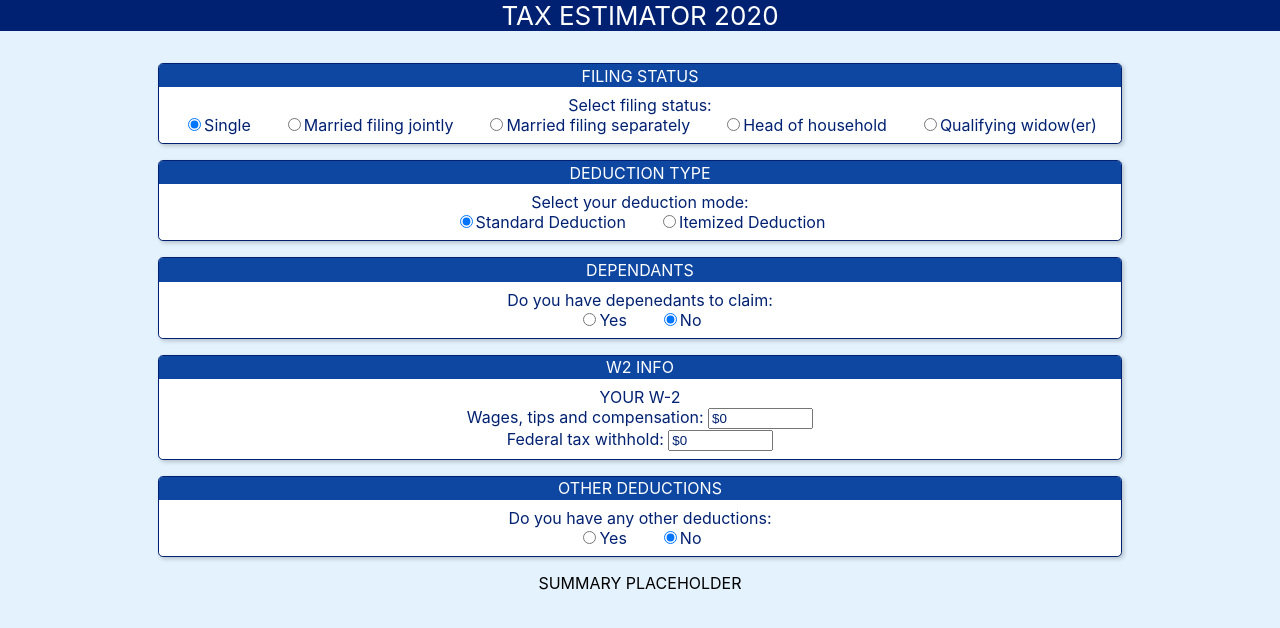
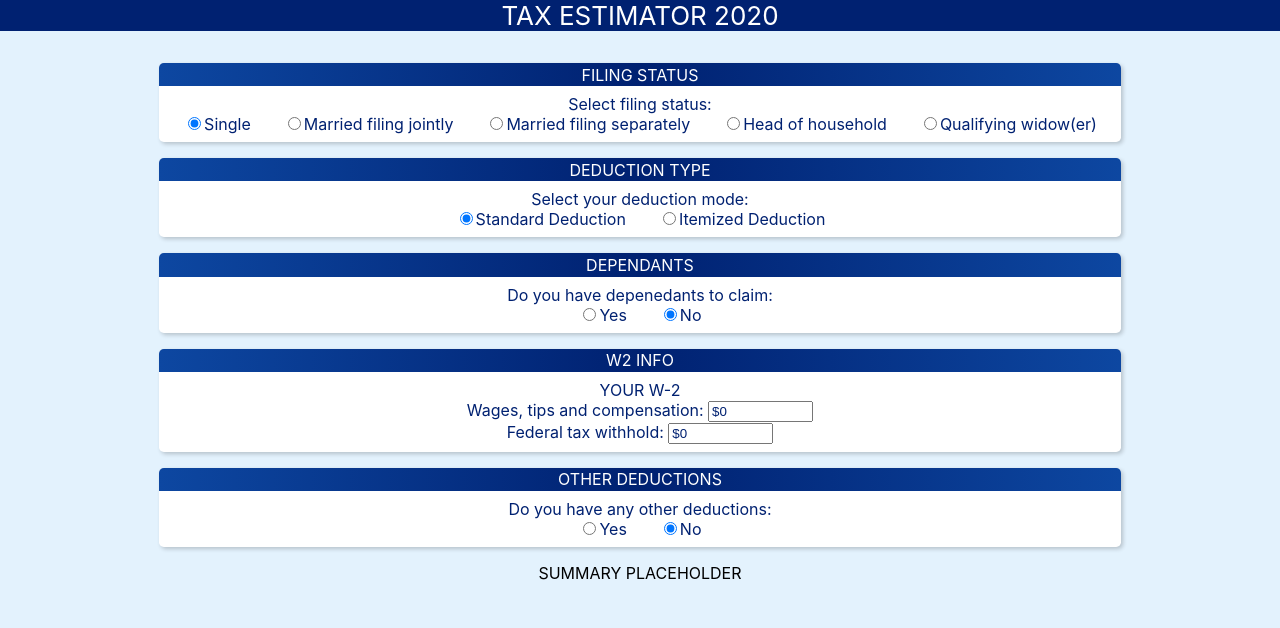
Before and after one commit to TeslaSoftware/tax-estimator, a React (Create React App) app: page / in a window 1280 px wide. Shown: the top 628 px of the page. Built offline with nearby package versions, Linux system fonts and the light colour scheme.

Commit message:
adjusted UI and refractored code for easier readability

```diff
--- a/src/App.js
+++ b/src/App.js
@@ -114,6 +114,8 @@ class App extends React.Component {
     this.changePostTaxDeductions = this.changePostTaxDeductions.bind(this);
     this.changeOtherDeductionsStatus = this.changeOtherDeductionsStatus.bind(this);
 
+
+
   }
 
   changeFilingStatus(event){
@@ -208,60 +210,12 @@ class App extends React.Component {
     });
   }
 
+
+
+
+
   render(){
-
-    var filingStatusSectionContent = <RadioGroup id="filing-status-main-container" radioGroupData={filingStatusRadioData} currentValue={this.state.filingStatus} handleChange={this.changeFilingStatus} />;
-    var deductionModeSectionContent = (
-      <div>
-        <RadioGroup id="deduction-mode-main-container" radioGroupData={deductionModeRadioData} currentValue={this.state.deductionMode} handleChange={this.changeDeductionMode} />
-          { //Render only if itemized deduction is selected
-            this.state.deductionMode === CONSTANTS.DEDUCTION_MODE.ITEMIZED &&
-            <InputNumber id="itemized-deduction-container" name="input-itemized-deduction" description="Itemized deduction value: " inputId="input-itemized-deduction" onChange={this.changeItemizedDeduction} value={this.state.itemizedDeductionValue} isCurrency={true}/>
-          }
-      </div>
-    );
-    var dedepndantsSectionContent = (
-      <div>
-        <RadioGroup id="dependants-claim-status-main-container"  radioGroupData={dependantsClaimStatusRadioData} currentValue={this.state.dependantsClaimStatus} handleChange={this.changeDependantsClaimStatus} />
-          {//Render only if dependants claim status is yes
-            this.state.dependantsClaimStatus === CONSTANTS.DEPENDANTS_CLAIM_STATUS.YES &&
-            <div className="dependants-number-main-container">
-              <InputNumber id="dependants-number-children-container" name="input-dependants-number-children" description="Number of qualifying children: " inputId="input-dependants-number-children" onChange={this.changeNumberOfDependantChildren} value={this.state.numberOfDependantChildren}  maxValue={10}/>
-              <InputNumber id="dependants-number-relatives-container" name="input-dependants-number-relatives" description="Number of qualifying relatives: " inputId="input-dependants-number-relatives" onChange={this.changeNumberOfDependantRelatives} value={this.state.numberOfDependantRelatives}  maxValue={10}/>
-            </div>
-          }
-      </div>
-    );
-    var w2SectionContent = (
-      <div>
-        <div id="w2-your-info"> YOUR W-2
-          <InputNumber id="wages-container" name="input-wages" description="Wages, tips and compensation: " inputId="input-wages" onChange={this.changeWages} value={this.state.wages} isCurrency={true}/>
-          <InputNumber id="tax-withhold-container" name="input-tax-withhold" description="Federal tax withhold: " inputId="input-tax-withhold" onChange={this.changeTaxWithhold} value={this.state.taxWithhold} isCurrency={true}/>
-        </div>
-          {
-            //Render only if married filing jointlty
-            this.state.filingStatus === CONSTANTS.FILING_STATUS_VALUE.MARRIED_FILING_JOINTLY &&
-            <div className="w2-spouse-info"> SPOUSE W-2
-              <InputNumber id="wages-spuse-container" name="input-wages-spouse" description="Wages, tips and compensation: " inputId="input-wages-spouse" onChange={this.changeWagesSpouse} value={this.state.wagesSpouse} isCurrency={true}/>
-              <InputNumber id="tax-withhold-spouse-container" name="input-tax-withhold-spouse" description="Federal tax withhold: " inputId="input-tax-withhold-spouse" onChange={this.changeTaxWithholdSpouse} value={this.state.taxWithholdSpouse} isCurrency={true}/>
-            </div>
-          }
-      </div>
-    );
-
-    var otherDeductionsSectionContent = (
-      <div>
-        <RadioGroup id="other-deductions-status-main-container" radioGroupData={otherDeductionsStatusRadioData} currentValue={this.state.otherDeductionsStatus} handleChange={this.changeOtherDeductionsStatus} />
-          {//Render only if other deduction are selected
-          this.state.otherDeductionsStatus === CONSTANTS.OTHER_DEDUCTIONS_STATUS.YES &&
-          <div id="other-deductions-main-container">
-          Enter other deductions:
-            <InputNumber id="pre-tax-deductions-container" name="input-pre-tax-deductions" description="Other pre-tax deductions: " inputId="input-pre-tax-deductions" onChange={this.changePreTaxDeductions} value={this.state.preTaxDeductions} isCurrency={true}/>
-            <InputNumber id="post-tax-deductions-container" name="input-post-tax-deductions" description="Other post-tax deductions: " inputId="input-post-tax-deductions" onChange={this.changePostTaxDeductions} value={this.state.postTaxDeductions} isCurrency={true}/>
-          </div>
-        }
-      </div>
-    );
+    //here you can add logic
 
     return (
       <div className="App">
@@ -275,14 +229,16 @@ class App extends React.Component {
               //Style UI
               //Create a display summary
               //Create logic to calculate balance
+              //Change UI to display step by step one section at a time. Also show progress in squares with numbers- highlight current section number
+              //use state variable to keep track on which screen you are and render only that section
 
             }
 
-            <DataEntrySection sectionName="FILING STATUS" sectionContent={filingStatusSectionContent} />
-            <DataEntrySection sectionName="DEDUCTION TYPE" sectionContent={deductionModeSectionContent} />
-            <DataEntrySection sectionName="DEPENDANTS" sectionContent={dedepndantsSectionContent} />
-            <DataEntrySection sectionName="W2 INFO" sectionContent={w2SectionContent} />
-            <DataEntrySection sectionName="OTHER DEDUCTIONS" sectionContent={otherDeductionsSectionContent} />
+            <DataEntrySection sectionName="FILING STATUS" sectionContent={this.generateFilingStatusSectionContent()} />
+            <DataEntrySection sectionName="DEDUCTION TYPE" sectionContent={this.generateDeductionModeSectionContent()} />
+            <DataEntrySection sectionName="DEPENDANTS" sectionContent={this.generateDedepndantsSectionContent()} />
+            <DataEntrySection sectionName="W2 INFO" sectionContent={this.generateW2SEctionContent()} />
+            <DataEntrySection sectionName="OTHER DEDUCTIONS" sectionContent={this.generateOtherDeductionsSectionContent()} />
 
 
 
@@ -302,6 +258,75 @@ class App extends React.Component {
       </div>
     );
   }
+
+  generateFilingStatusSectionContent(){
+    return(
+      <RadioGroup id="filing-status-main-container" radioGroupData={filingStatusRadioData} currentValue={this.state.filingStatus} handleChange={this.changeFilingStatus} />
+    );
+  }
+
+  generateDeductionModeSectionContent(){
+    return(
+      <div>
+        <RadioGroup id="deduction-mode-main-container" radioGroupData={deductionModeRadioData} currentValue={this.state.deductionMode} handleChange={this.changeDeductionMode} />
+          { //Render only if itemized deduction is selected
+            this.state.deductionMode === CONSTANTS.DEDUCTION_MODE.ITEMIZED &&
+            <InputNumber id="itemized-deduction-container" name="input-itemized-deduction" description="Itemized deduction value: " inputId="input-itemized-deduction" onChange={this.changeItemizedDeduction} value={this.state.itemizedDeductionValue} isCurrency={true}/>
+          }
+      </div>
+    );
+  }
+
+  generateDedepndantsSectionContent(){
+    return(
+      <div>
+        <RadioGroup id="dependants-claim-status-main-container"  radioGroupData={dependantsClaimStatusRadioData} currentValue={this.state.dependantsClaimStatus} handleChange={this.changeDependantsClaimStatus} />
+          {//Render only if dependants claim status is yes
+            this.state.dependantsClaimStatus === CONSTANTS.DEPENDANTS_CLAIM_STATUS.YES &&
+            <div className="dependants-number-main-container">
+              <InputNumber id="dependants-number-children-container" name="input-dependants-number-children" description="Number of qualifying children: " inputId="input-dependants-number-children" onChange={this.changeNumberOfDependantChildren} value={this.state.numberOfDependantChildren}  maxValue={10}/>
+              <InputNumber id="dependants-number-relatives-container" name="input-dependants-number-relatives" description="Number of qualifying relatives: " inputId="input-dependants-number-relatives" onChange={this.changeNumberOfDependantRelatives} value={this.state.numberOfDependantRelatives}  maxValue={10}/>
+            </div>
+          }
+      </div>
+    );
+  }
+
+  generateW2SEctionContent(){
+    return(
+      <div>
+        <div id="w2-your-info"> YOUR W-2
+          <InputNumber id="wages-container" name="input-wages" description="Wages, tips and compensation: " inputId="input-wages" onChange={this.changeWages} value={this.state.wages} isCurrency={true}/>
+          <InputNumber id="tax-withhold-container" name="input-tax-withhold" description="Federal tax withhold: " inputId="input-tax-withhold" onChange={this.changeTaxWithhold} value={this.state.taxWithhold} isCurrency={true}/>
+        </div>
+          {
+            //Render only if married filing jointlty
+            this.state.filingStatus === CONSTANTS.FILING_STATUS_VALUE.MARRIED_FILING_JOINTLY &&
+            <div className="w2-spouse-info"> SPOUSE W-2
+              <InputNumber id="wages-spuse-container" name="input-wages-spouse" description="Wages, tips and compensation: " inputId="input-wages-spouse" onChange={this.changeWagesSpouse} value={this.state.wagesSpouse} isCurrency={true}/>
+              <InputNumber id="tax-withhold-spouse-container" name="input-tax-withhold-spouse" description="Federal tax withhold: " inputId="input-tax-withhold-spouse" onChange={this.changeTaxWithholdSpouse} value={this.state.taxWithholdSpouse} isCurrency={true}/>
+            </div>
+          }
+      </div>
+    );
+  }
+
+  generateOtherDeductionsSectionContent(){
+    return(
+      <div>
+        <RadioGroup id="other-deductions-status-main-container" radioGroupData={otherDeductionsStatusRadioData} currentValue={this.state.otherDeductionsStatus} handleChange={this.changeOtherDeductionsStatus} />
+          {//Render only if other deduction are selected
+          this.state.otherDeductionsStatus === CONSTANTS.OTHER_DEDUCTIONS_STATUS.YES &&
+          <div id="other-deductions-main-container">
+          Enter other deductions:
+            <InputNumber id="pre-tax-deductions-container" name="input-pre-tax-deductions" description="Other pre-tax deductions: " inputId="input-pre-tax-deductions" onChange={this.changePreTaxDeductions} value={this.state.preTaxDeductions} isCurrency={true}/>
+            <InputNumber id="post-tax-deductions-container" name="input-post-tax-deductions" description="Other post-tax deductions: " inputId="input-post-tax-deductions" onChange={this.changePostTaxDeductions} value={this.state.postTaxDeductions} isCurrency={true}/>
+          </div>
+        }
+      </div>
+    );
+  }
+
 }
 
 
--- a/src/App.scss
+++ b/src/App.scss
@@ -58,7 +58,6 @@ main{
 
 .data-entry-section{
   margin: 1rem;
-  border: 0.05rem solid $primary-dark-color;
   overflow: hidden;
   border-radius: 0.3rem;
   box-shadow: 2px 2px 4px 0px rgba(0, 0, 0, 0.2);
@@ -67,7 +66,7 @@ main{
 
 
 .data-entry-section-header{
-  background-color: $primary-color;
+  background: linear-gradient(to right, $primary-color, $primary-dark-color, $primary-color);
   color: $on-primary-color;
   padding: 0.1rem;
 }
```
